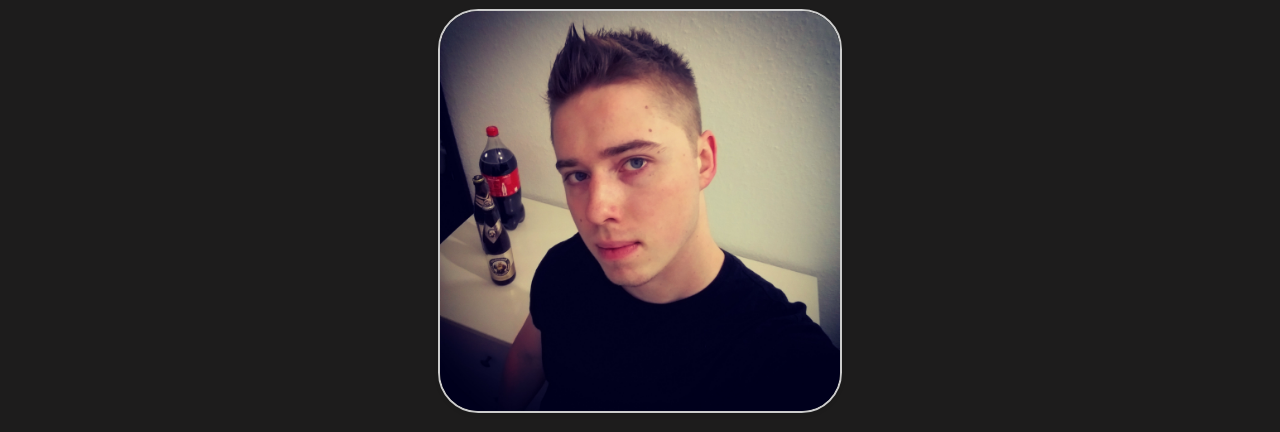
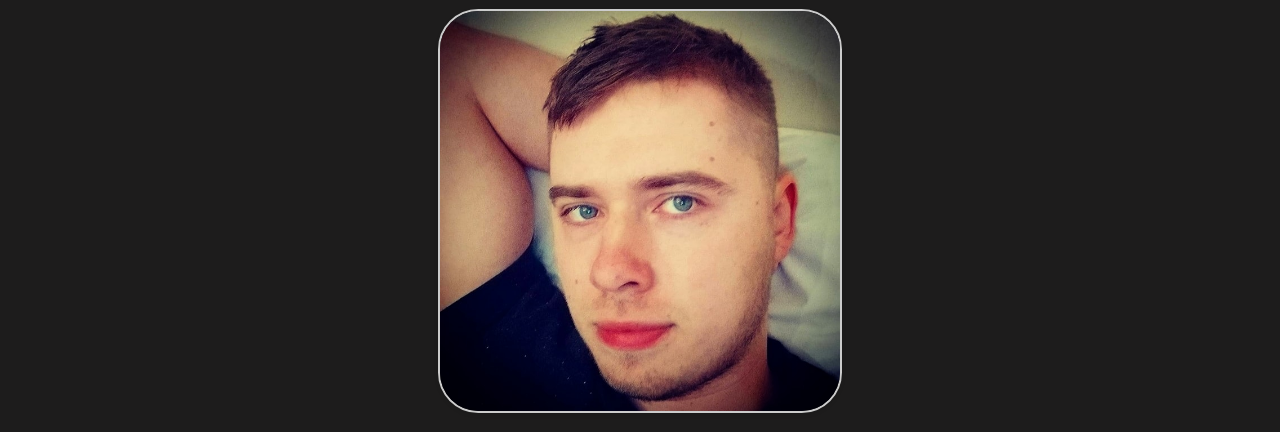
Before and after one commit to alex9678/html, a plain HTML site: page index.html in a window 1280 px wide. Shown: the part 55-487 px from the top of the page. Drawn offline with Linux system fonts and the light colour scheme.

Commit message:
Add files via upload

```diff
--- a/index.html
+++ b/index.html
@@ -8,7 +8,7 @@
    <body>
 
     <h1>Welcome To My Website</h1>
-    <img src="img1.jpg">
+    <img src="im2.jpg">
     <br>
     <br>
     <div class="btn-group">
```
Also changed, not shown: im2.jpg (added).
